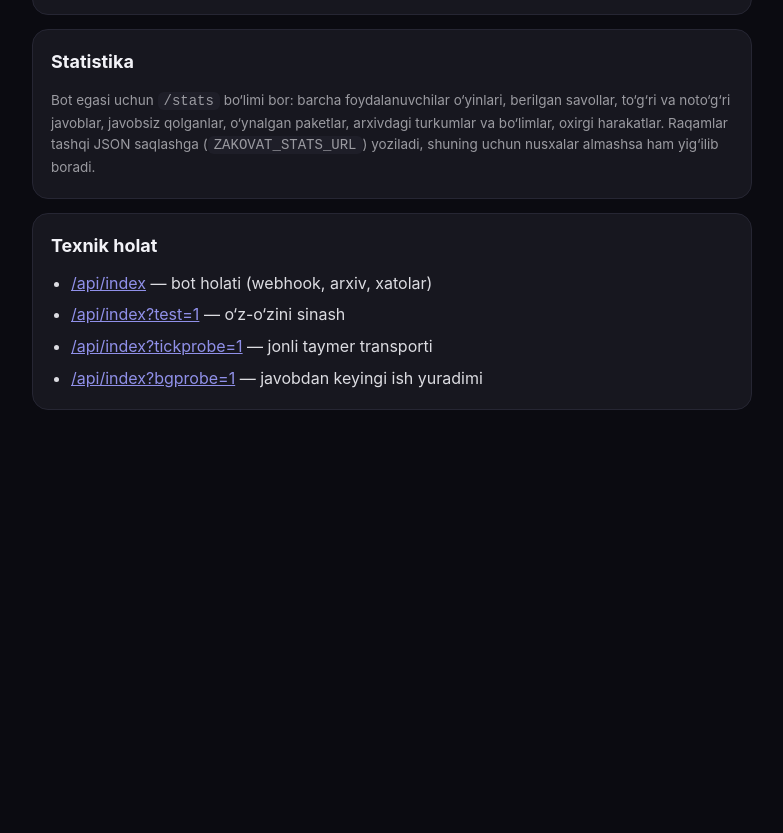
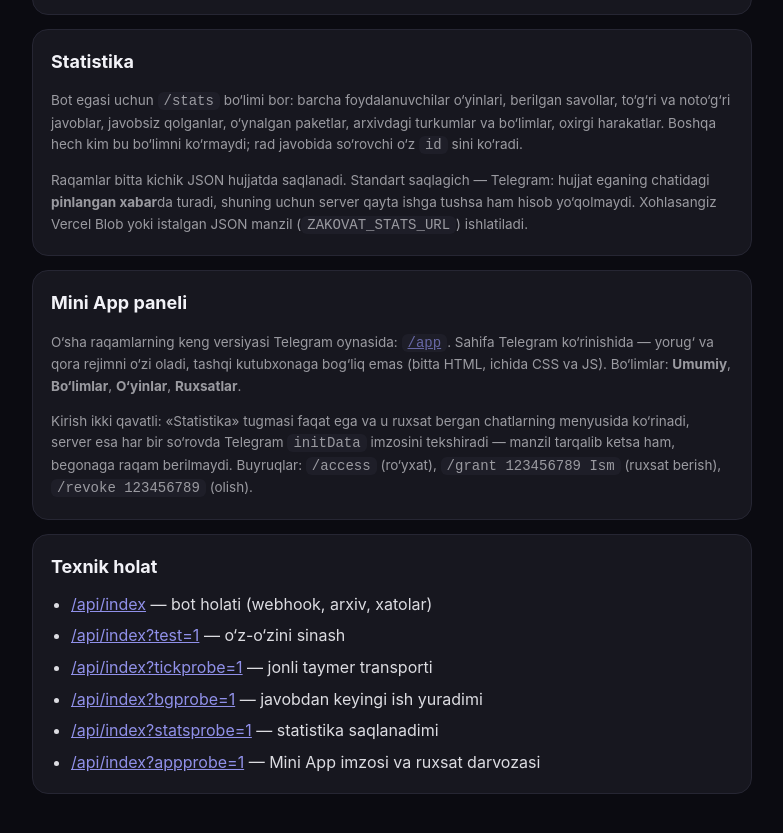
Before and after one commit to jasur-ai/zakovat, a plain HTML site: page public/index.html in a window 1280 px wide. Shown: the part 1940-2773 px from the top of the page, without its empty margins (248-1031 px from the left). Before the commit the page ends 2420 px from the top, so only its background shows below. Drawn offline with Linux system fonts and the light colour scheme.

Commit message:
Landing page: tell the truth about storage and the new panel
The statistics paragraph still said the numbers go to an external JSON store;
the default has been the Telegram pinned message for a while. It now also says
who may look, and a new card introduces the Mini App panel at /app with the two
layers of its access gate and the /access, /grant, /revoke commands. The
diagnostics list gains ?statsprobe=1 and ?appprobe=1.

Co-authored-by: arena-agent <297053741+arena-agent@users.noreply.github.com>

```diff
--- a/public/index.html
+++ b/public/index.html
@@ -94,7 +94,14 @@
 
   <div class="card">
     <h2>Statistika</h2>
-    <p class="muted">Bot egasi uchun <code>/stats</code> bo‘limi bor: barcha foydalanuvchilar o‘yinlari, berilgan savollar, to‘g‘ri va noto‘g‘ri javoblar, javobsiz qolganlar, o‘ynalgan paketlar, arxivdagi turkumlar va bo‘limlar, oxirgi harakatlar. Raqamlar tashqi JSON saqlashga (<code>ZAKOVAT_STATS_URL</code>) yoziladi, shuning uchun nusxalar almashsa ham yig‘ilib boradi.</p>
+    <p class="muted">Bot egasi uchun <code>/stats</code> bo‘limi bor: barcha foydalanuvchilar o‘yinlari, berilgan savollar, to‘g‘ri va noto‘g‘ri javoblar, javobsiz qolganlar, o‘ynalgan paketlar, arxivdagi turkumlar va bo‘limlar, oxirgi harakatlar. Boshqa hech kim bu bo‘limni ko‘rmaydi; rad javobida so‘rovchi o‘z <code>id</code> sini ko‘radi.</p>
+    <p class="muted">Raqamlar bitta kichik JSON hujjatda saqlanadi. Standart saqlagich — Telegram: hujjat eganing chatidagi <b>pinlangan xabar</b>da turadi, shuning uchun server qayta ishga tushsa ham hisob yo‘qolmaydi. Xohlasangiz Vercel Blob yoki istalgan JSON manzil (<code>ZAKOVAT_STATS_URL</code>) ishlatiladi.</p>
+  </div>
+
+  <div class="card">
+    <h2>Mini App paneli</h2>
+    <p class="muted">O‘sha raqamlarning keng versiyasi Telegram oynasida: <a href="/app"><code>/app</code></a>. Sahifa Telegram ko‘rinishida — yorug‘ va qora rejimni o‘zi oladi, tashqi kutubxonaga bog‘liq emas (bitta HTML, ichida CSS va JS). Bo‘limlar: <b>Umumiy</b>, <b>Bo‘limlar</b>, <b>O‘yinlar</b>, <b>Ruxsatlar</b>.</p>
+    <p class="muted">Kirish ikki qavatli: «Statistika» tugmasi faqat ega va u ruxsat bergan chatlarning menyusida ko‘rinadi, server esa har bir so‘rovda Telegram <code>initData</code> imzosini tekshiradi — manzil tarqalib ketsa ham, begonaga raqam berilmaydi. Buyruqlar: <code>/access</code> (ro‘yxat), <code>/grant 123456789 Ism</code> (ruxsat berish), <code>/revoke 123456789</code> (olish).</p>
   </div>
 
   <div class="card">
@@ -104,6 +111,8 @@
       <li><a href="/api/index?test=1">/api/index?test=1</a> — o‘z-o‘zini sinash</li>
       <li><a href="/api/index?tickprobe=1">/api/index?tickprobe=1</a> — jonli taymer transporti</li>
       <li><a href="/api/index?bgprobe=1">/api/index?bgprobe=1</a> — javobdan keyingi ish yuradimi</li>
+      <li><a href="/api/index?statsprobe=1">/api/index?statsprobe=1</a> — statistika saqlanadimi</li>
+      <li><a href="/api/index?appprobe=1">/api/index?appprobe=1</a> — Mini App imzosi va ruxsat darvozasi</li>
     </ul>
   </div>
 </main>
```
Also changed, not shown: 1 other file.
